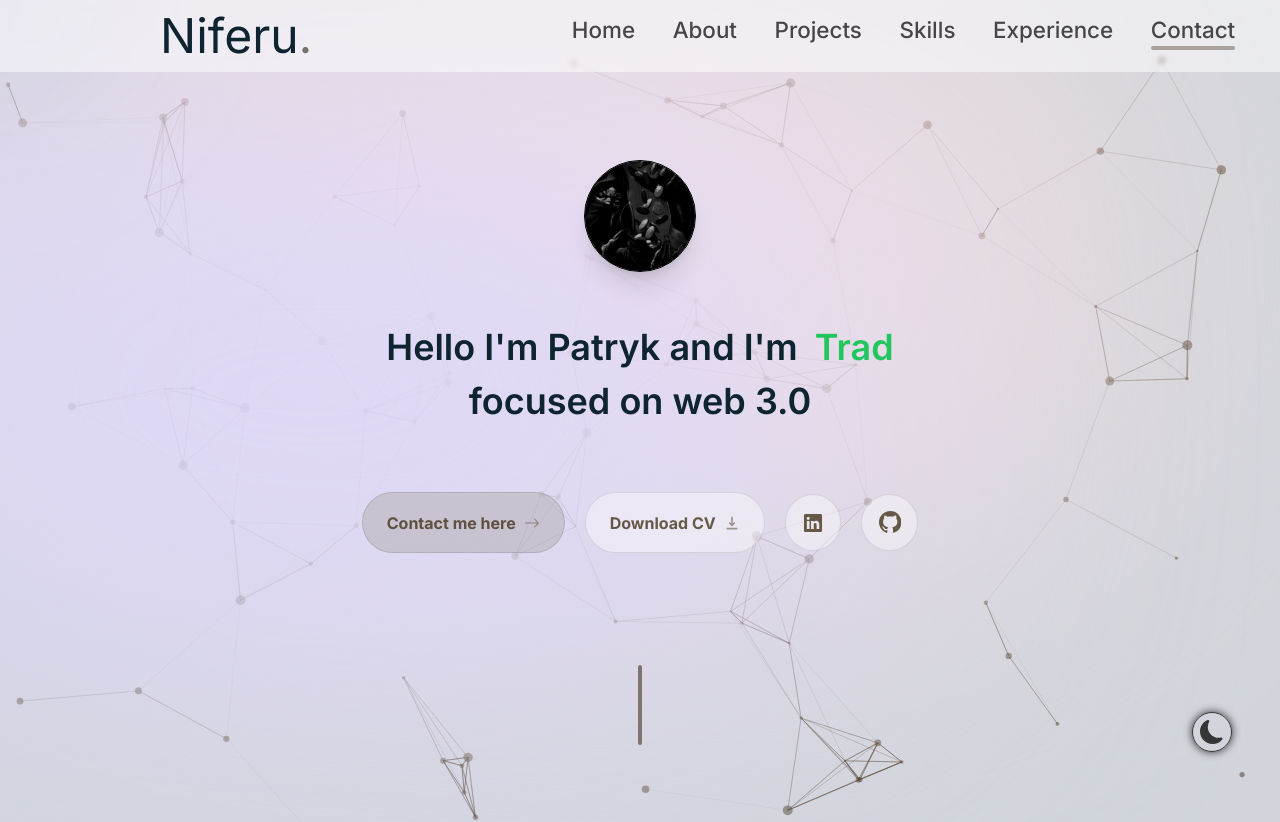
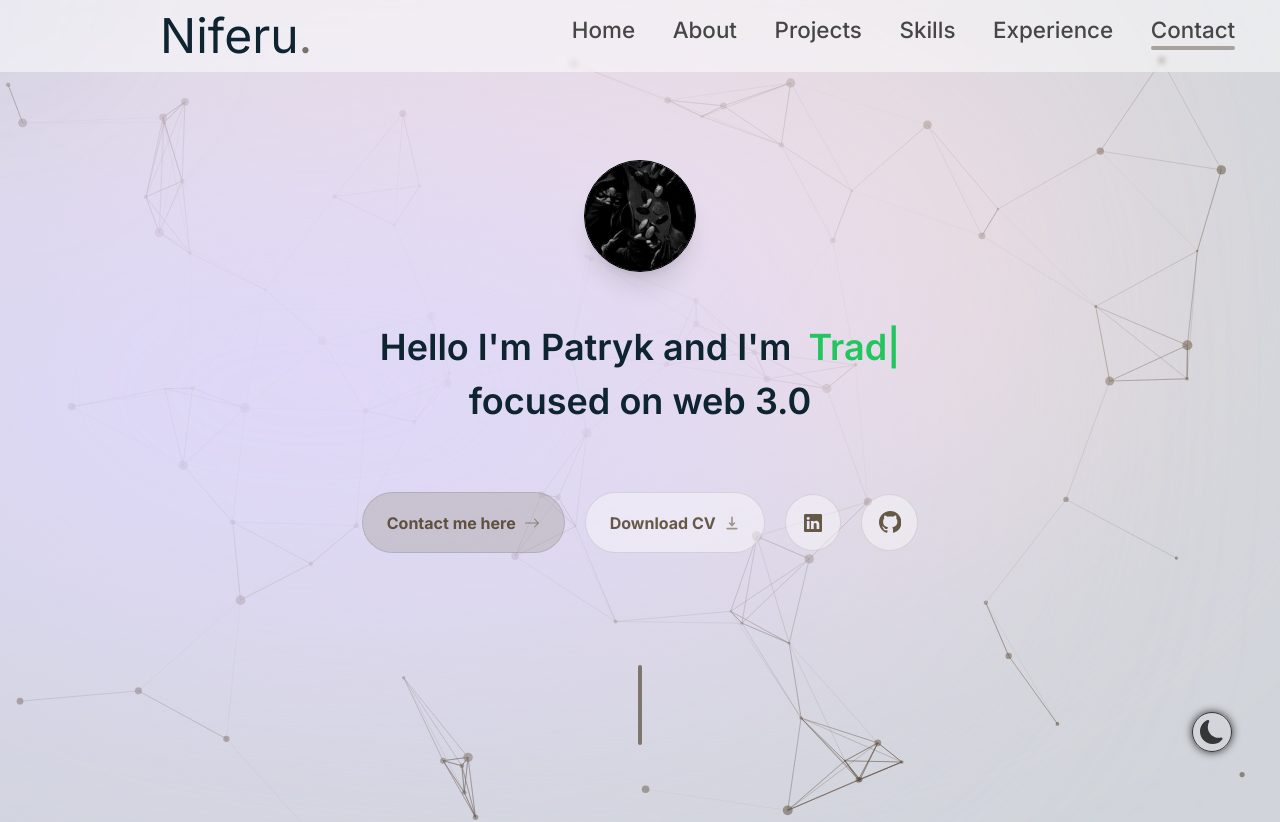
Before and after one commit to Nlferu/niferu-portfolio-website, a Next.js app: page / in a window 1280 px wide. Shown: the top 822 px of the page. Built offline with nearby package versions, Linux system fonts and the light colour scheme; no server answers.

Commit message:
coursor added

```diff
--- a/components/intro.tsx
+++ b/components/intro.tsx
@@ -42,7 +42,7 @@ export default function Intro() {
                     typeSpeed={120}
                     backSpeed={140}
                     loop
-                    showCursor={false}
+                    // showCursor={false}
                 />
                 <span className="block">focused on web 3.0</span>
             </motion.p>
```
